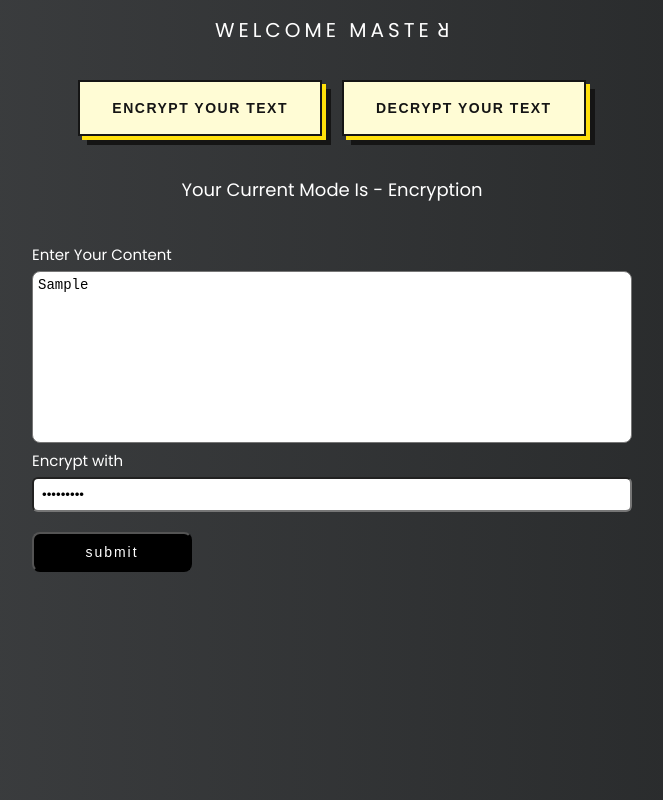
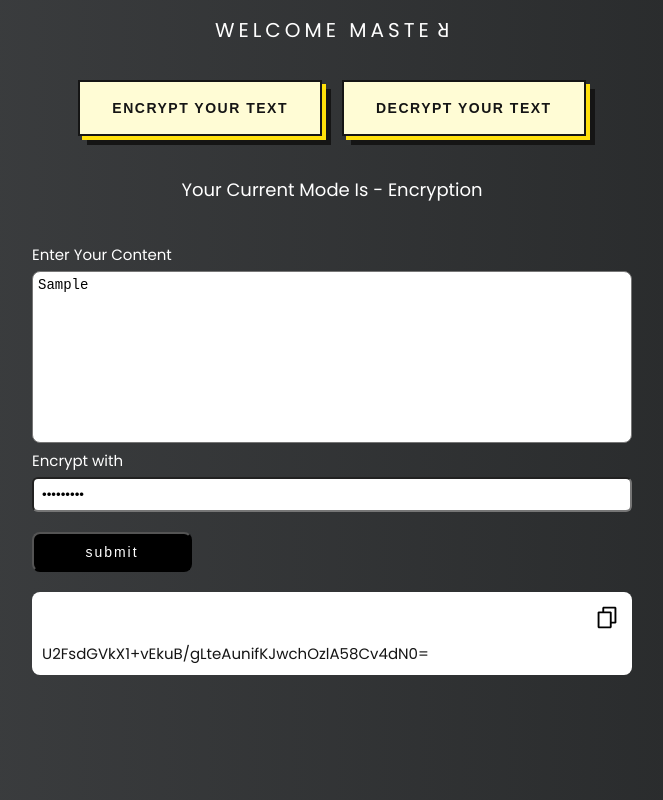
Before and after one commit to mdabhnx/text-to-aes, a React (Vite) app: page / in a window 1280 px wide. Both pictures are taken after typing "Sample", "Sample123" into the empty fields and a click on the button "submit". Shown: the whole page, without its empty margins (308-971 px from the left). Built offline with nearby package versions, Linux system fonts and the light colour scheme.

Commit message:
logic added

```diff
--- a/package.json
+++ b/package.json
@@ -10,12 +10,14 @@
     "preview": "vite preview"
   },
   "dependencies": {
+    "crypto-js": "^4.2.0",
     "react": "^18.2.0",
     "react-copy-to-clipboard": "^5.1.0",
     "react-dom": "^18.2.0",
     "sass": "^1.69.5"
   },
   "devDependencies": {
+    "@types/crypto-js": "^4.2.1",
     "@types/react": "^18.2.37",
     "@types/react-copy-to-clipboard": "^5.0.7",
     "@types/react-dom": "^18.2.15",
--- a/src/App.tsx
+++ b/src/App.tsx
@@ -1,5 +1,6 @@
 import { useState } from 'react';
 import { CopyToClipboard } from 'react-copy-to-clipboard';
+import { AES, enc } from 'crypto-js';
 import { CopySvg } from './assets/icons.js';
 
 const App = () => {
@@ -10,6 +11,20 @@ const App = () => {
   const [content, setContent] = useState('');
   const [lockKey, setLockKey] = useState('');
   const [output, setOutput] = useState('');
+
+  const handleOperation = () => {
+    if (currentState === 'encrypt') {
+      const _result = AES.encrypt(JSON.stringify(content), lockKey).toString();
+      setOutput(String(_result));
+    }
+
+    if (currentState === 'decrypt') {
+      try {
+        const _result = AES.decrypt(content, lockKey);
+        setOutput(JSON.parse(_result.toString(enc.Utf8)));
+      } catch (error) {}
+    }
+  };
 
   return (
     <div className='container'>
@@ -66,7 +81,7 @@ const App = () => {
                   onChange={(e) => setLockKey(e.target.value)}
                 />
                 <div className='submit-btn'>
-                  <button>Submit</button>
+                  <button onClick={handleOperation}>Submit</button>
                 </div>
               </>
             </div>
--- a/src/assets/icons.tsx
+++ b/src/assets/icons.tsx
@@ -1,24 +1,16 @@
 export const CopySvg = (props: any) => (
   <svg
+    xmlns='http://www.w3.org/2000/svg'
+    fill='none'
     viewBox='0 0 24 24'
-    fill='none'
-    xmlns='http://www.w3.org/2000/svg'
     {...props}
   >
-    <g id='SVGRepo_bgCarrier' stroke-width='0'></g>
-    <g
-      id='SVGRepo_tracerCarrier'
-      stroke-linecap='round'
-      stroke-linejoin='round'
-    ></g>
-    <g id='SVGRepo_iconCarrier'>
-      <path
-        fill-rule='evenodd'
-        clip-rule='evenodd'
-        d='M19.5 16.5L19.5 4.5L18.75 3.75H9L8.25 4.5L8.25 7.5L5.25 7.5L4.5 8.25V20.25L5.25 21H15L15.75 20.25V17.25H18.75L19.5 16.5ZM15.75 15.75L15.75 8.25L15 7.5L9.75 7.5V5.25L18 5.25V15.75H15.75ZM6 9L14.25 9L14.25 19.5L6 19.5L6 9Z'
-        fill='#080341'
-        {...props}
-      ></path>
-    </g>
+    <path
+      fill='#080341'
+      fillRule='evenodd'
+      d='M19.5 16.5v-12l-.75-.75H9l-.75.75v3h-3l-.75.75v12l.75.75H15l.75-.75v-3h3l.75-.75Zm-3.75-.75v-7.5L15 7.5H9.75V5.25H18v10.5h-2.25ZM6 9h8.25v10.5H6V9Z'
+      clipRule='evenodd'
+      {...props}
+    />
   </svg>
 );
--- a/src/styles.scss
+++ b/src/styles.scss
@@ -165,6 +165,7 @@ body {
 }
 
 .response-area {
+  min-width: 600px;
   .copy {
     position: absolute;
     right: 1rem;
```
Also changed, not shown: 1 other file (tests, documents, lock files or other folders).
